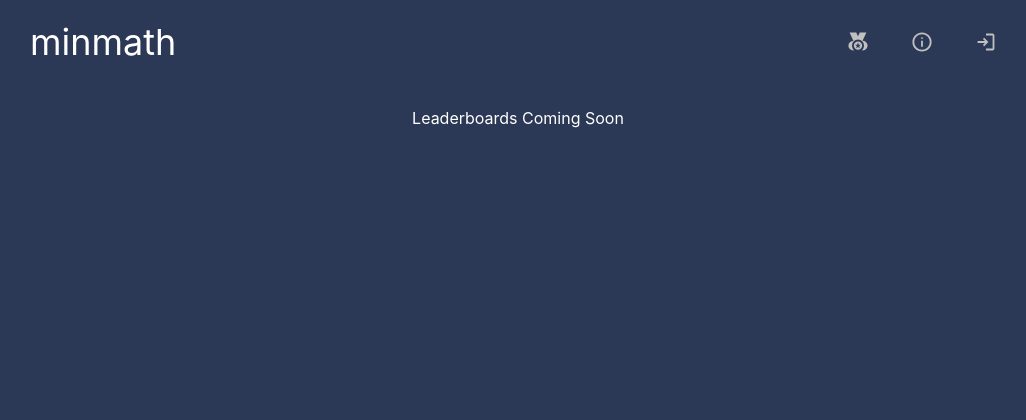
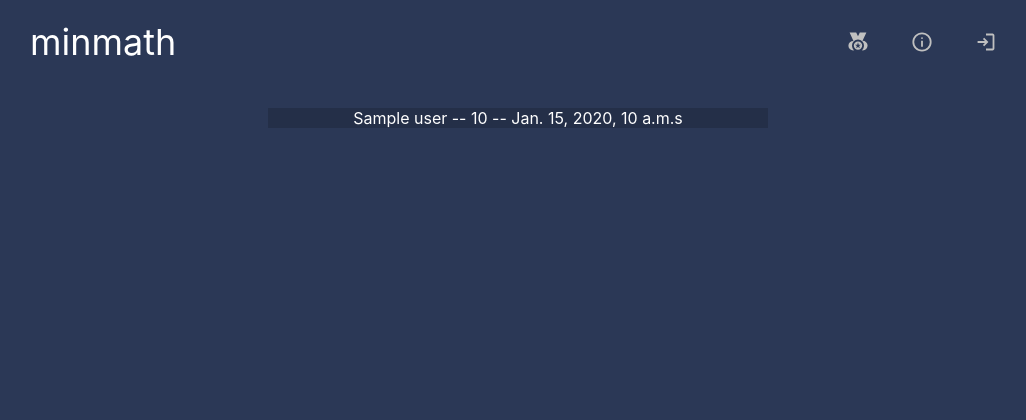
Before and after one commit to m-lm/minmath, a Django app: template minmath/leaderboards/templates/leaderboards/leaderboards.html in a window 1280 px wide. Shown: the top 420 px of the page, without its empty margins (122-1148 px from the left). Run offline with Django 3.2, Linux system fonts and the light colour scheme; the template is opened without the code that fills it: most values are stand-ins (such as "Sample title", 1, 10 or a date in 2020).

Commit message:
add basic leaderboard functionality ranking by score

```diff
--- a/minmath/account/models.py
+++ b/minmath/account/models.py
@@ -4,9 +4,5 @@ from django.contrib.auth.models import AbstractUser
 # Create your models here.
 
 class PlayerUser(AbstractUser):
-    personal_best = models.IntegerField(null=True, blank=True, default=None) # highest session score
-    fastest_time = models.FloatField(null=True, blank=True, default=None) # fastest session time
-    problem_count = models.IntegerField(null=True, blank=True, default=None) # number of problems solved
-    games_played = models.IntegerField(null=True, blank=True, default=None) # number of games played to completion
     def __str__(self):
         return self.username
--- a/minmath/leaderboards/templates/leaderboards/leaderboards.html
+++ b/minmath/leaderboards/templates/leaderboards/leaderboards.html
@@ -6,6 +6,10 @@
 
 {% block content %}
 <div class = "about">
-    Leaderboards Coming Soon
+    <div id = "board">
+        {% for j in games %}
+        <li>{{ j.user }} -- {{ j.score }}  -- {{ j.time_duration }}s</li>
+        {% endfor %}
+    </div>
 </div>
 {% endblock content %}
--- a/minmath/leaderboards/urls.py
+++ b/minmath/leaderboards/urls.py
@@ -4,5 +4,5 @@ from . import views
 app_name = "leaderboards"
 
 urlpatterns = [
-    path("", views.index, name = "index"),
+    path("", views.leaderboards, name = "leaderboards"),
 ]
--- a/minmath/solve/templates/solve/landing.html
+++ b/minmath/solve/templates/solve/landing.html
@@ -5,7 +5,6 @@
 <div class = "about">
     {% if user.is_authenticated %}
     Welcome back, {{user.username}}!
-    Your record is {{user.personal_best}}.
     {% else %}
     Welcome to minmath - a minimalist mental math game.
     {% endif %}
--- a/minmath/static/main.css
+++ b/minmath/static/main.css
@@ -356,6 +356,14 @@ button.acc-button {
     filter: brightness(0) saturate(100%) invert(100%) sepia(100%) saturate(0%) hue-rotate(60deg) brightness(100%) contrast(100%);
 }
 
+#board {
+    background-color: var(--sheet);
+}
+
+li {
+    list-style-type: none;
+}
+
 ::placeholder {
     font-family: var(--font);
 }
--- a/minmath/templates/base.html
+++ b/minmath/templates/base.html
@@ -14,7 +14,7 @@
                 <div id = "menu">
                     <a id = "name-header" class = "menu-button" href = "{% url 'solve:landing' %}">minmath</a>
                     <div id = "submenu">
-                        <a id = "leaderboards" class = "menu-button" href = "{% url 'leaderboards:index' %}">
+                        <a id = "leaderboards" class = "menu-button" href = "{% url 'leaderboards:leaderboards' %}">
                             <img class = "icon" src = "{% static 'icons/leaderboard.svg' %}">
                         </a>
                         <a id = "info" class = "menu-button" href = "{% url 'solve:info' %}">
```
Also changed, not shown: minmath/leaderboards/views.py (+9 -2 lines).
